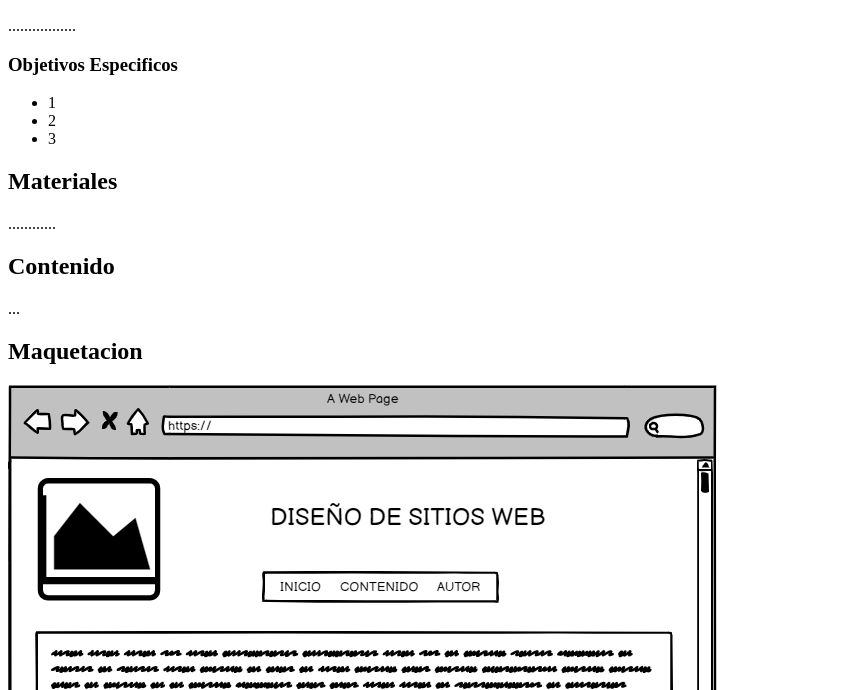
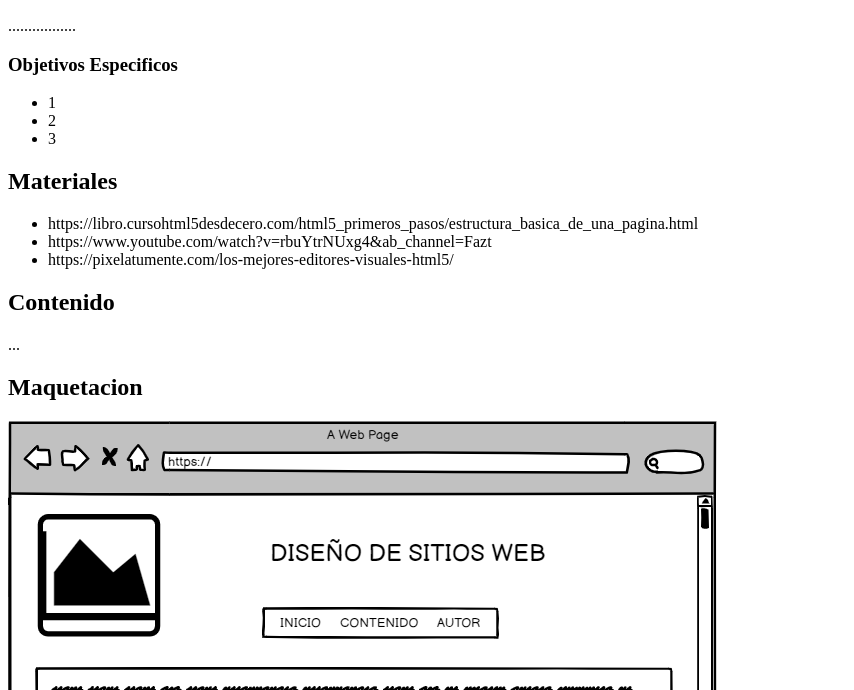
Before and after one commit to ldavidmbts/DSW-LuisMadariaga, a plain HTML site: page planning.html in a window 1280 px wide. Shown: the part 110-800 px from the top of the page, without its empty margins (0-854 px from the left). Drawn offline with Linux system fonts and the light colour scheme.

Commit message:
actualizacion

```diff
--- a/planning.html
+++ b/planning.html
@@ -19,8 +19,13 @@
                 </ul>
 
         <h2>Materiales</h2>
-        <p>............</p>
-
+        <p>
+            <ul>
+               <li>https://libro.cursohtml5desdecero.com/html5_primeros_pasos/estructura_basica_de_una_pagina.html</li>
+               <li>https://www.youtube.com/watch?v=rbuYtrNUxg4&ab_channel=Fazt</li>
+               <li>https://pixelatumente.com/los-mejores-editores-visuales-html5/</li>
+            </ul>
+        </p>
         <h2>Contenido</h2>
         <p>...</p>
 
```
